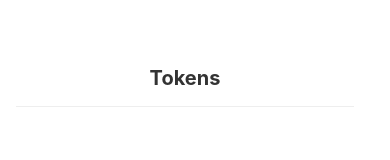
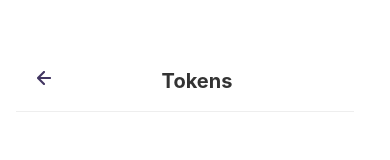
Before and after one commit to brunomztt/CriptoCompany, a React Native app: screen /CryptoScreen in a window 390 px wide. Shown: the top 160 px of the page. Built offline with nearby package versions, Linux system fonts and the light colour scheme.

Commit message:
Change Reference images

```diff
--- a/src/pages/App/CryptoDetailsScreen/index.tsx
+++ b/src/pages/App/CryptoDetailsScreen/index.tsx
@@ -105,7 +105,7 @@ const CryptoDetailsScreen = ({ route, navigation }: { route: any; navigation: an
       <View style={styles.navbar}>
         <View style={styles.navbaritens}>
           <TouchableOpacity onPress={() => navigation.goBack()}>
-            <Text style={styles.backButton}><Image source={require('../../assets/Whiteback.png')} /></Text>
+            <Text style={styles.backButton}><Image source={require('../../../assets/Whiteback.png')} /></Text>
           </TouchableOpacity>
           <TouchableOpacity onPress={toggleFavorite}>
             <SvgXml
--- a/src/pages/App/CryptoScreen/index.tsx
+++ b/src/pages/App/CryptoScreen/index.tsx
@@ -141,7 +141,7 @@ const CryptoScreen = ({ navigation }: { navigation: any }) => {
     <View style={styles.container}>
       <View style={styles.header}>
         <TouchableOpacity onPress={() => navigation.goBack()}>
-          <Text style={styles.backButton}><Image source={require('../../assets/Blackback.png')} /></Text>
+          <Text style={styles.backButton}><Image source={require('../../../assets/Blackback.png')} /></Text>
         </TouchableOpacity>
         <Text style={styles.title}>Tokens</Text>
       </View>
--- a/src/pages/Register/UserInfoScreen/index.tsx
+++ b/src/pages/Register/UserInfoScreen/index.tsx
@@ -110,7 +110,7 @@ export default function PersonalInformationScreen({ navigation }: any) {
         style={defaultstyles.button}
         onPress={handleContinue}>
         <Text>
-          <Image source={require('../../assets/VectorContinue.png')} />
+          <Image source={require('../../../assets/VectorContinue.png')} />
         </Text>
       </TouchableOpacity>
     </View>
```
